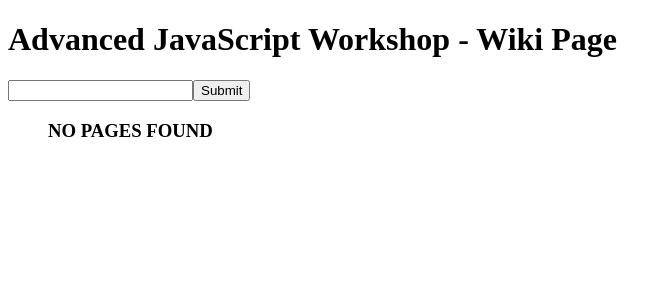
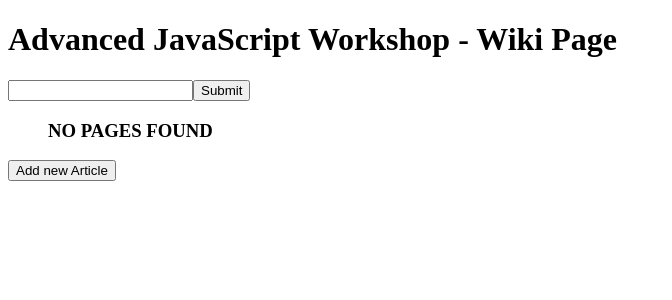
Before and after one commit to LuLaValva/AdvancedJavascriptWorkshop-Wiki, a Node server app: page / in a window 1280 px wide. Shown: the top 300 px of the page, without its empty margins (0-672 px from the left). Run offline with Node 20, Linux system fonts and the light colour scheme; data that the repository does not hold is empty; some libraries are stand-ins or nearby versions.

Commit message:
Added "add new article" button

```diff
--- a/views/pug/menu.pug
+++ b/views/pug/menu.pug
@@ -14,3 +14,5 @@ html
 					li: a(href=page.link)= page.title
 			else
 				h3 NO PAGES FOUND
+
+		button(onclick="window.location.href='/newarticle'") Add new Article
```
